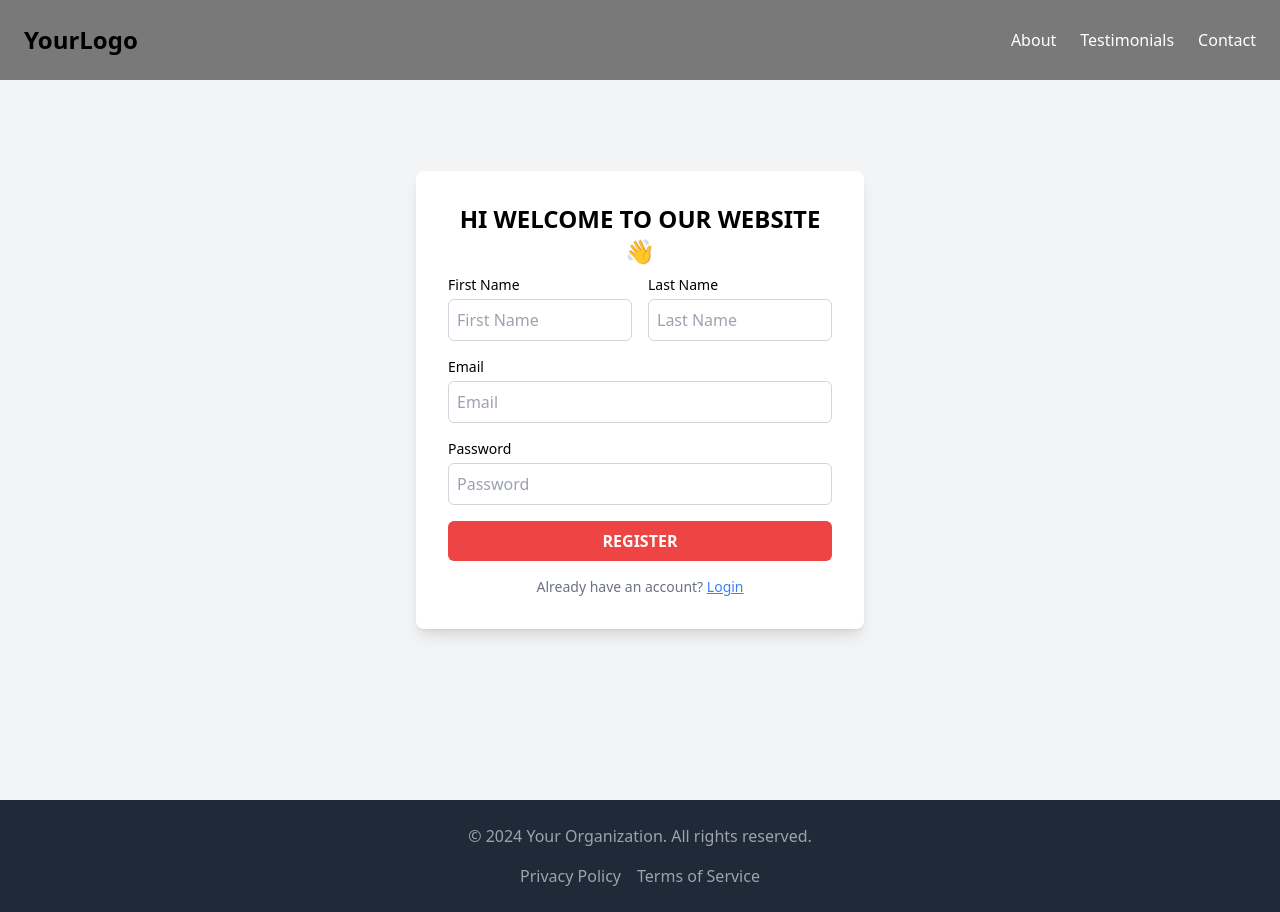
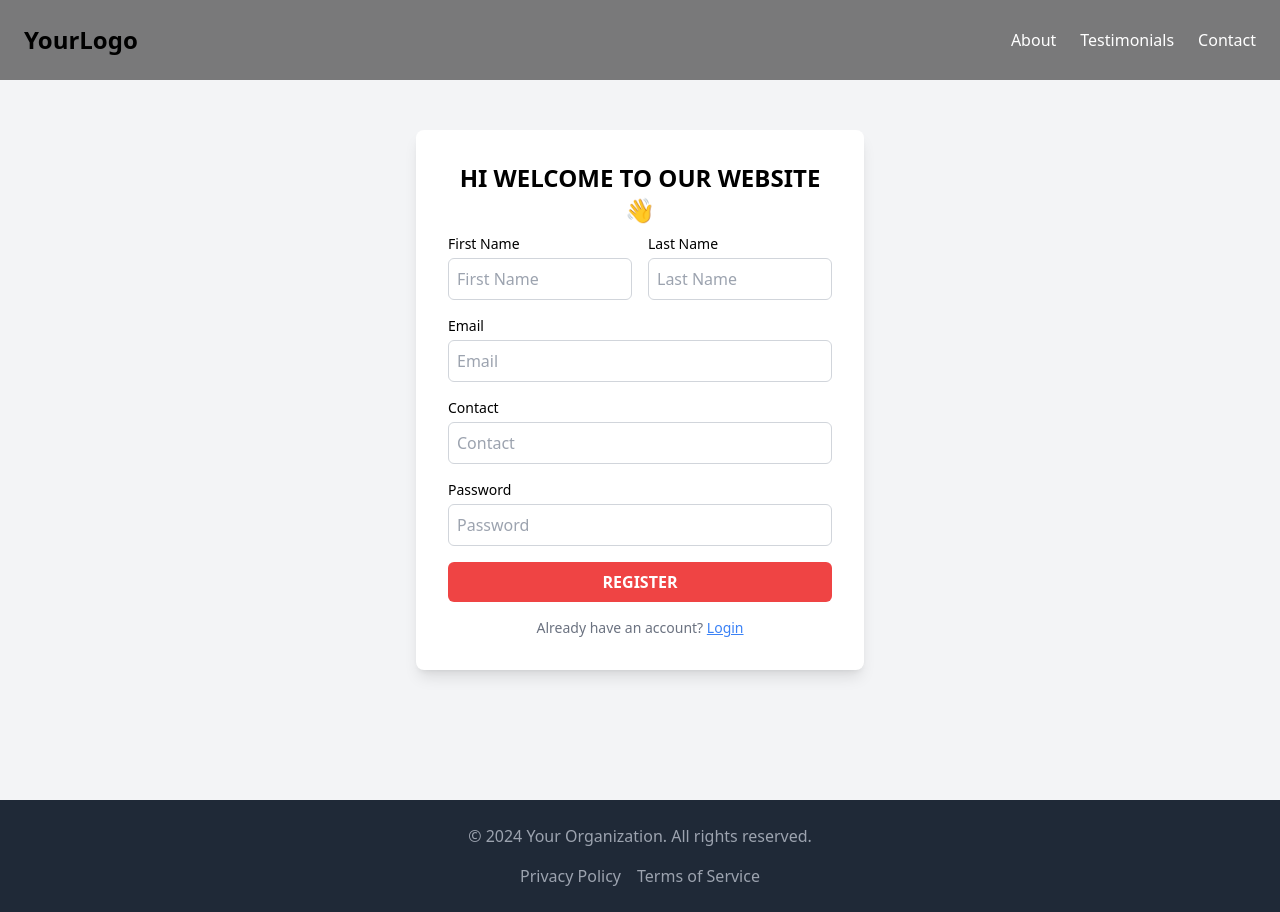
Before and after one commit to Abhay2004Kumar/Surplus_Project_Start, a React (Create React App) app in the folder frontend/: page /signup in a window 1280 px wide. Built offline with nearby package versions, Linux system fonts and the light colour scheme.

Commit message:
add contact in signUp

```diff
--- a/frontend/src/pages/SignUpPage.jsx
+++ b/frontend/src/pages/SignUpPage.jsx
@@ -48,6 +48,15 @@ const SignUpPage = () => {
                 className="w-full border border-gray-300 rounded-md p-2 focus:outline-none focus:ring-2 focus:ring-blue-500"
               />
             </div>
+            <div>
+              <label className="block text-sm font-medium mb-1">Contact</label>
+              <input
+                type="contact"
+                placeholder="Contact"
+                className="w-full border border-gray-300 rounded-md p-2 focus:outline-none focus:ring-2 focus:ring-blue-500"
+              />
+            </div>
+
 
             {/* Password */}
             <div>
```
